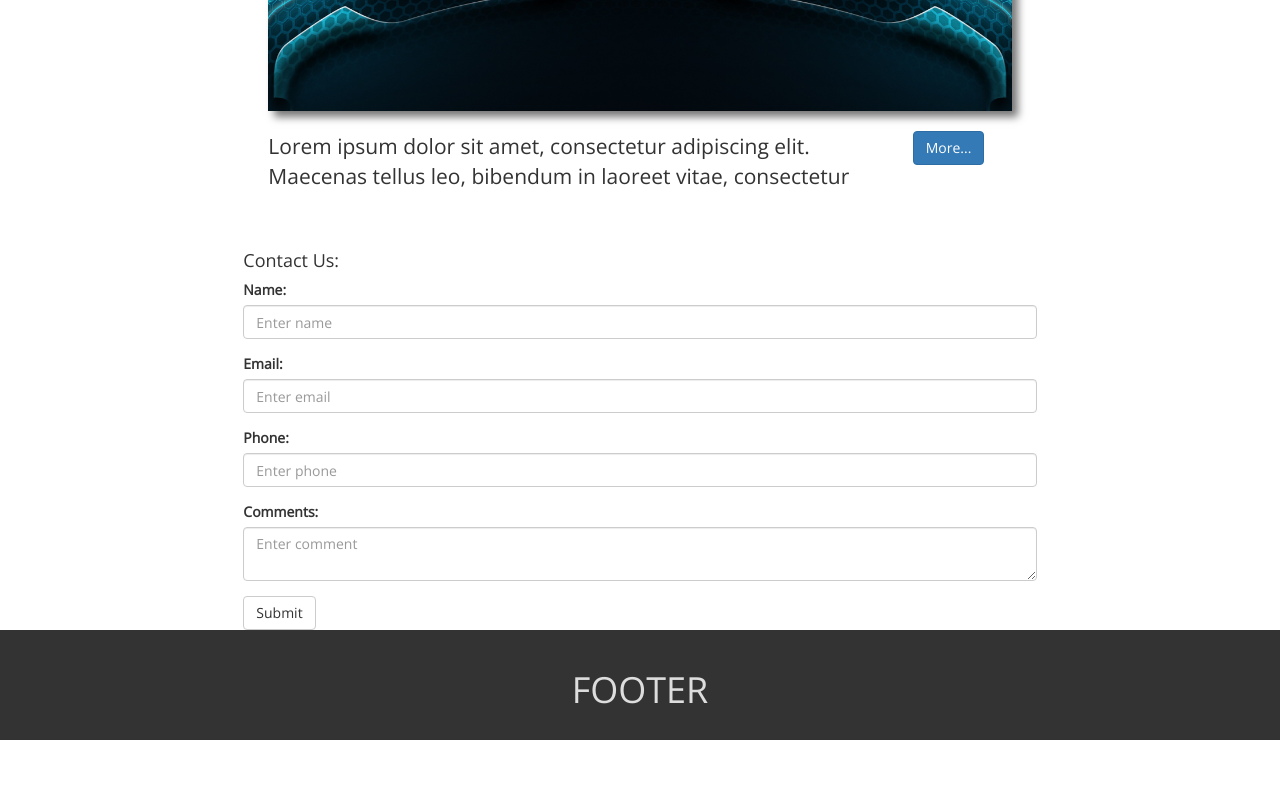
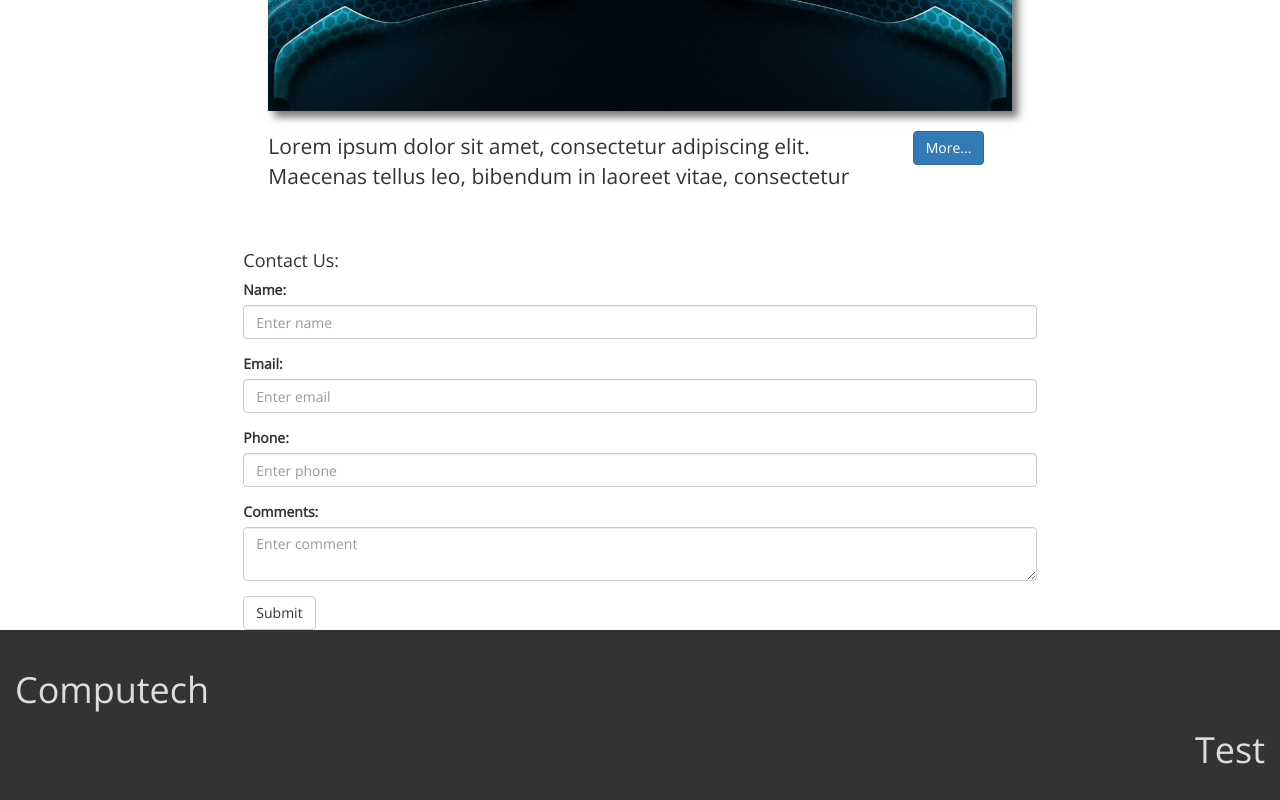
Before and after one commit to MarkKenny91/wadproj, a plain HTML site: page index.html in a window 1280 px wide. Shown: the part 1406-2206 px from the top of the page. Before the commit the page ends 2146 px from the top, so only its background shows below. Drawn offline with nearby package versions, Linux system fonts and the light colour scheme; a script that the page names is missing.

Commit message:
Updated header & footer

```diff
--- a/index.html
+++ b/index.html
@@ -23,7 +23,7 @@
 
     <body>
         <header class="container-fluid">
-            <h1>HEADER</h1>
+            <h1>CompuTech</h1>
         </header>
 
         <div class="container-fluid container-sm-height">
@@ -176,7 +176,8 @@
 
 
         <footer class="container-fluid">
-            <h1>FOOTER</h1>
+            <h1 align = 'left'>Computech</h1>
+            <h1 align = 'right'>Test</h1>
         </footer>
 
 
--- a/style.css
+++ b/style.css
@@ -1,4 +1,4 @@
-body {
+  body {
     font-family: 'Open Sans', sans-serif;
 }
 
```
